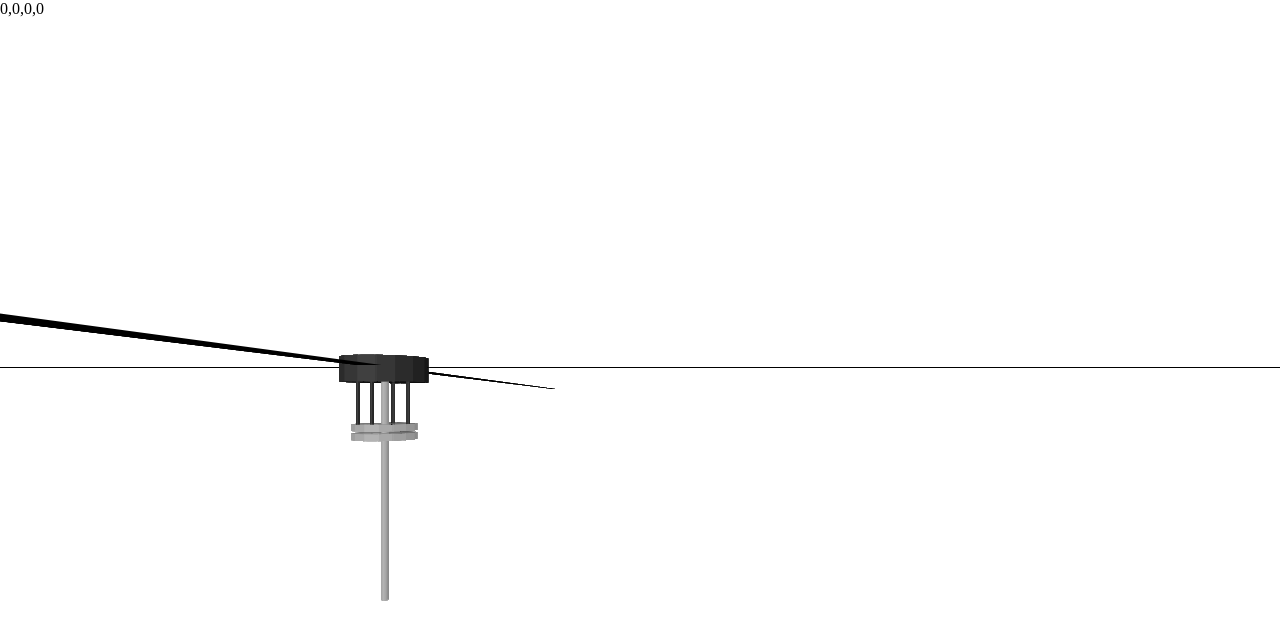
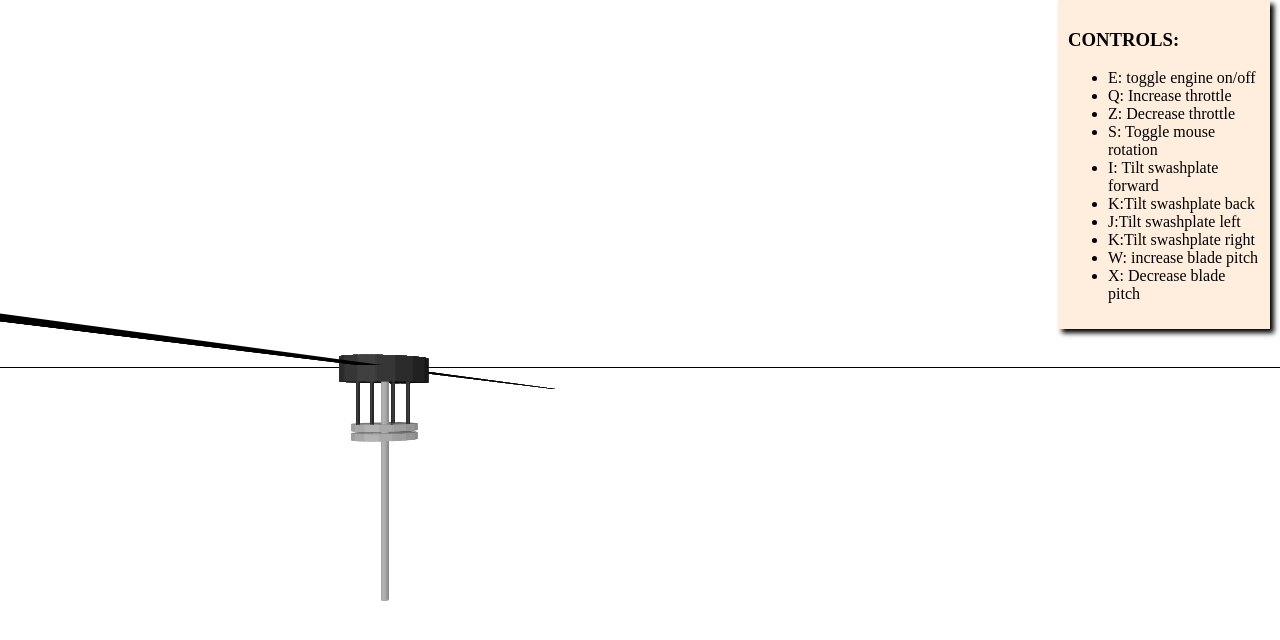
Before and after one commit to Newms34/heli, a plain HTML site: page index.html in a window 1280 px wide. Drawn offline with nearby package versions, Linux system fonts and the light colour scheme.

```diff
--- a/css/style.css
+++ b/css/style.css
@@ -34,3 +34,11 @@
 .main-blade{
   transform-origin:0% 50%;
 }
+#inst{
+  width:15%;
+  padding:10px;
+  background:#fed;
+  position:fixed;
+  right:10px;
+  box-shadow: 4px 4px 5px #000;
+}
--- a/index.html
+++ b/index.html
@@ -6,8 +6,7 @@
     <link rel="stylesheet" type="text/css" href="./css/style.css">
 </head>
 
-<body ng-app='heli' ng-controller='helicon'>
-    {{tiltFB}},{{tiltRL}},{{getFBAngle()}},{{getRLAngle()}}
+<body ng-app='heli' ng-controller='helicon' ng-cloak>
     <div id='heli-main' class='three-dee' style='transform:rotateX({{rotZ}}deg) rotateZ({{rotX}}deg)'>
         <div id='heli-body' class='three-dee'>
             <div id='rotor-main' class='three-dee' style='transform:rotateY({{shaftCurRot}}deg);'>
@@ -18,10 +17,10 @@
                     <div id='upper-swash' class='three-dee' style='transform:translateX(-6px) translateY(180px) rotateX({{getFBAngle()}}deg) rotateZ({{getRLAngle()}}deg)'>
                     </div>
                     <div id='rotor-hub' class='three-dee'>
-                        <div class='three-dee connect-rod' id='c-r-f' style = 'transform:translateX(31px) translateY({{getRodHeight(90)}}px) translateZ(0px)'></div>
-                        <div class='three-dee connect-rod' id='c-r-b' style = 'transform:translateX(-19px) translateY({{getRodHeight(270)}}px) translateZ(0px)'></div>
-                        <div class='three-dee connect-rod' id='c-r-l' style = 'transform:translateX(6px) translateY({{getRodHeight(0)}}px) translateZ(25px)'></div>
-                        <div class='three-dee connect-rod' id='c-r-r' style = 'transform:translateX(6px) translateY({{getRodHeight(180)}}px) translateZ(-25px)'></div>
+                        <div class='three-dee connect-rod' id='c-r-f' style='transform:translateX(31px) translateY({{getRodHeight(90)}}px) translateZ(0px)'></div>
+                        <div class='three-dee connect-rod' id='c-r-b' style='transform:translateX(-19px) translateY({{getRodHeight(270)}}px) translateZ(0px)'></div>
+                        <div class='three-dee connect-rod' id='c-r-l' style='transform:translateX(6px) translateY({{getRodHeight(0)}}px) translateZ(25px)'></div>
+                        <div class='three-dee connect-rod' id='c-r-r' style='transform:translateX(6px) translateY({{getRodHeight(180)}}px) translateZ(-25px)'></div>
                         <div class='three-dee main-blade' id='m-b-f' style='transform:rotateY(0deg) translateX(50px) translateY(10px) rotateX({{getBladeAng(90)}}deg) scale(1,{{1+(3*currEngSpeed/200)}}); filter:blur({{15*currEngSpeed/200}}px);opacity:{{1-(.5*currEngSpeed/200)}};'></div>
                         <div class='three-dee main-blade' id='m-b-b' style='transform:rotateY(180deg) translateX(33px) translateY(10px) rotateX({{getBladeAng(270)}}deg) scale(1,{{1+(3*currEngSpeed/200)}}); filter:blur({{15*currEngSpeed/200}}px);opacity:{{1-(.5*currEngSpeed/200)}};'></div>
                         <div class='three-dee main-blade' id='m-b-l' style='transform:rotateY(270deg) translateX(40px) translateY(10px) translateZ(-10px) rotateX({{getBladeAng(0)}}deg) scale(1,{{1+(3*currEngSpeed/200)}}); filter:blur({{15*currEngSpeed/200}}px);opacity:{{1-(.5*currEngSpeed/200)}};'></div>
@@ -32,6 +31,21 @@
         </div>
         <div id='heli-tail' class='three-dee'></div>
     </div>
+    <div id='inst'>
+        <h3>CONTROLS:</h3>
+        <ul>
+            <li>E: toggle engine on/off</li>
+            <li>Q: Increase throttle</li>
+            <li>Z: Decrease throttle</li>
+            <li>S: Toggle mouse rotation</li>
+            <li>I: Tilt swashplate forward</li>
+            <li>K:Tilt swashplate back</li>
+            <li>J:Tilt swashplate left</li>
+            <li>K:Tilt swashplate right</li>
+            <li>W: increase blade pitch</li>
+            <li>X: Decrease blade pitch</li>
+        </ul>
+    </div>
     <script src="https://code.jquery.com/jquery-2.2.4.min.js"></script>
     <script src="https://cdnjs.cloudflare.com/ajax/libs/angular.js/1.5.8/angular.min.js"></script>
     <script src="./js/main.js"></script>
--- a/js/main.js
+++ b/js/main.js
@@ -1,5 +1,6 @@
 var app = angular.module('heli', []).controller('helicon', function($scope, $compile) {
     $scope.shaftCurRot = 0;
+
     $scope.currEngSpeed = 0; //out of 200;
     $scope.rotX = 0;
     $scope.rotZ = 0;
@@ -90,7 +91,7 @@
         }
     };
     $scope.engOn = false;
-    window.onkeyup = function(e) {
+    window.onkeydown = function(e) {
         if (e.which == 83) {
             $scope.rotsOn = !$scope.rotsOn;
         } else if (e.which == 69) {
```
Also changed, not shown: README.md.
